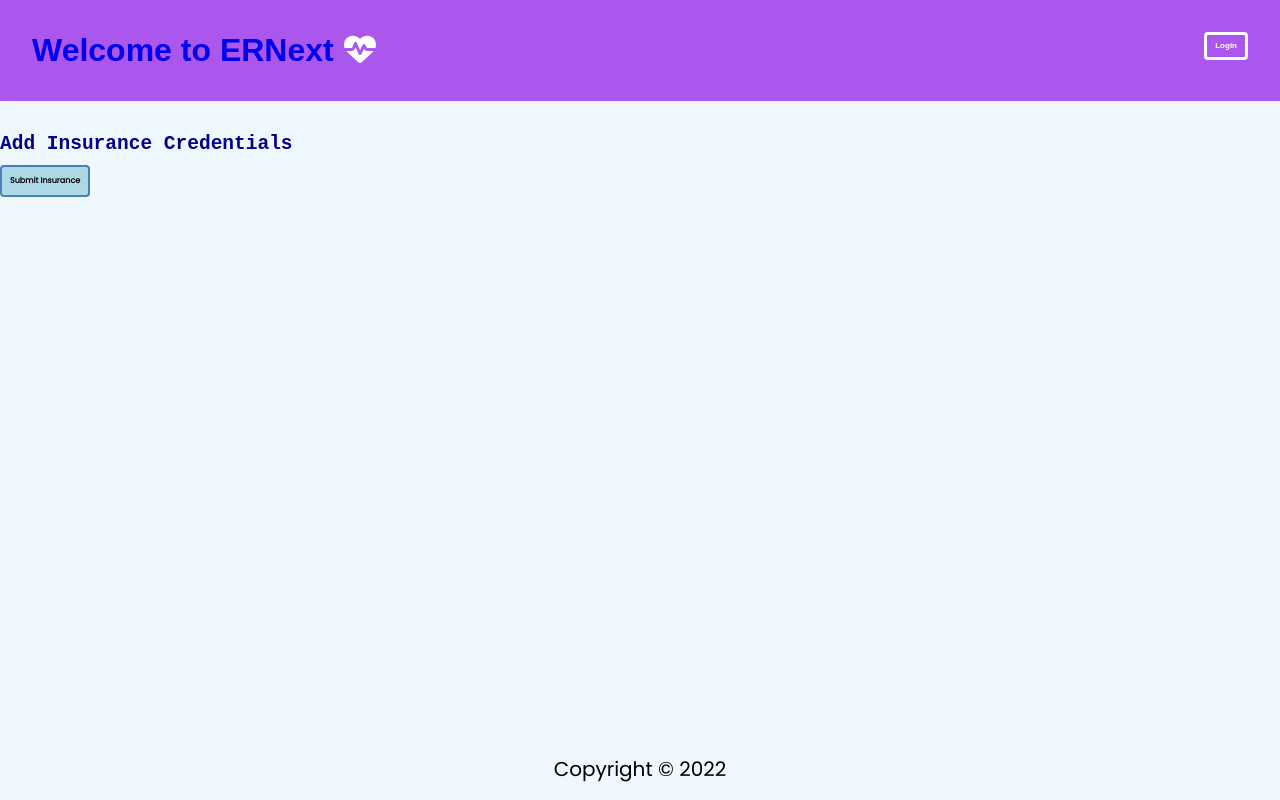
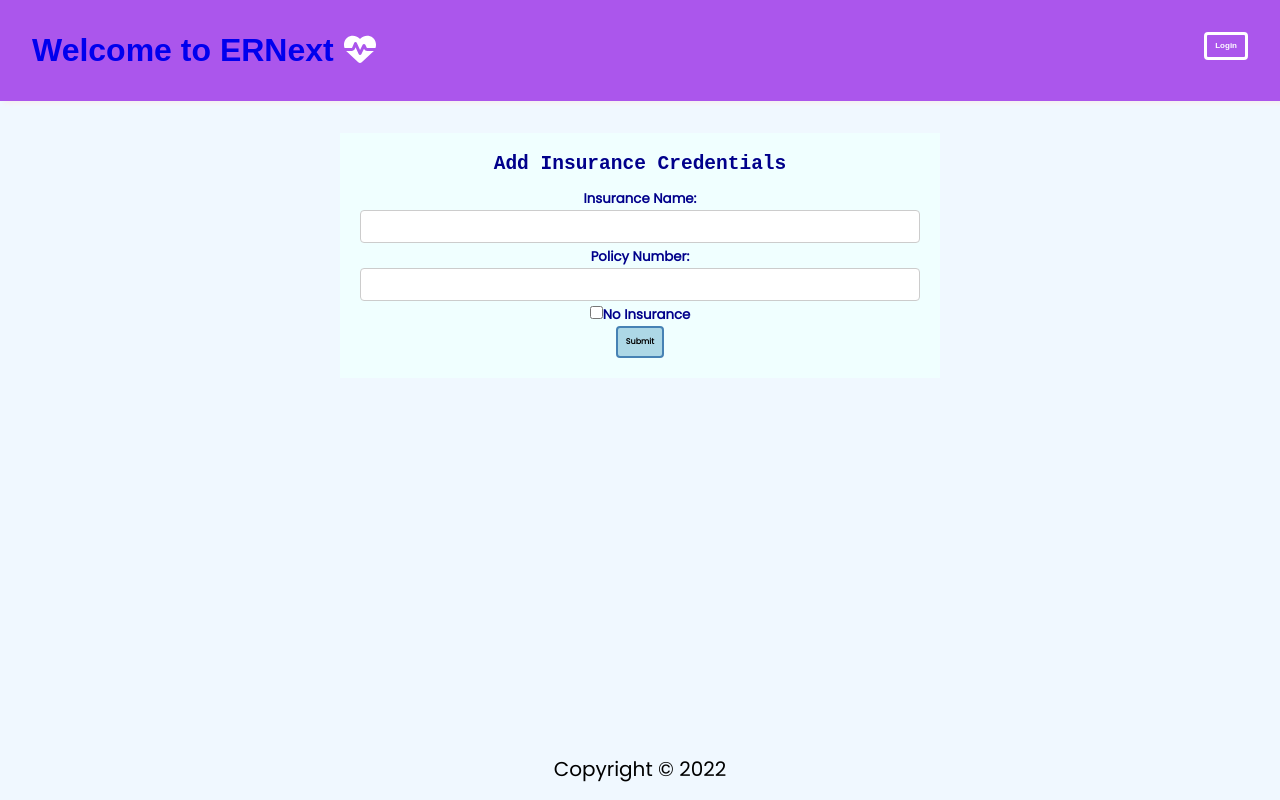
Before and after one commit to outtasight1010/CAPSTONE_DCC, a React (Create React App) app in the folder ReactDjango_JWT_StarterCode-main/frontend/: page /add-insurance in a window 1280 px wide. Built offline with nearby package versions, Linux system fonts and the light colour scheme.

Commit message:
Update InsurancePage.js

```diff
--- a/ReactDjango_JWT_StarterCode-main/frontend/src/pages/InsurancePage/InsurancePage.js
+++ b/ReactDjango_JWT_StarterCode-main/frontend/src/pages/InsurancePage/InsurancePage.js
@@ -1,23 +1,57 @@
 import React, { useState } from "react";
 
 const InsurancePage = () => {
-  const [insuranceData, setInsuranceData] = useState({
-    insuranceProvider: "",
-    policyNumber: "",
-    // Other insurance fields
-  });
+  const [insuranceName, setInsuranceName] = useState("");
+  const [policyNumber, setPolicyNumber] = useState("");
+  const [noInsurance, setNoInsurance] = useState(false);
 
-  const handleInsuranceSubmit = (e) => {
+  const handleSubmit = (e) => {
     e.preventDefault();
-    // Handle insurance submission here
+    // Handle form submission here, e.g. send data to the backend
+    console.log("Insurance Name:", insuranceName);
+    console.log("Policy Number:", policyNumber);
+    console.log("No Insurance:", noInsurance);
+    // Reset form fields after submission
+    setInsuranceName("");
+    setPolicyNumber("");
+    setNoInsurance(false);
   };
 
   return (
-    <div>
+    <div className="container">
       <h2>Add Insurance Credentials</h2>
-      <form onSubmit={handleInsuranceSubmit}>
-        {/* Insurance form fields */}
-        <button type="submit">Submit Insurance</button>
+      <form onSubmit={handleSubmit}>
+        <div>
+          <label htmlFor="insuranceName">Insurance Name:</label>
+          <input
+            type="text"
+            id="insuranceName"
+            value={insuranceName}
+            onChange={(e) => setInsuranceName(e.target.value)}
+            className="form-control"
+          />
+        </div>
+        <div>
+          <label htmlFor="policyNumber">Policy Number:</label>
+          <input
+            type="text"
+            id="policyNumber"
+            value={policyNumber}
+            onChange={(e) => setPolicyNumber(e.target.value)}
+            className="form-control"
+          />
+        </div>
+        <div>
+          <label>
+            <input
+              type="checkbox"
+              checked={noInsurance}
+              onChange={(e) => setNoInsurance(e.target.checked)}
+            />
+            No Insurance
+          </label>
+        </div>
+        <button type="submit">Submit</button>
       </form>
     </div>
   );
```
